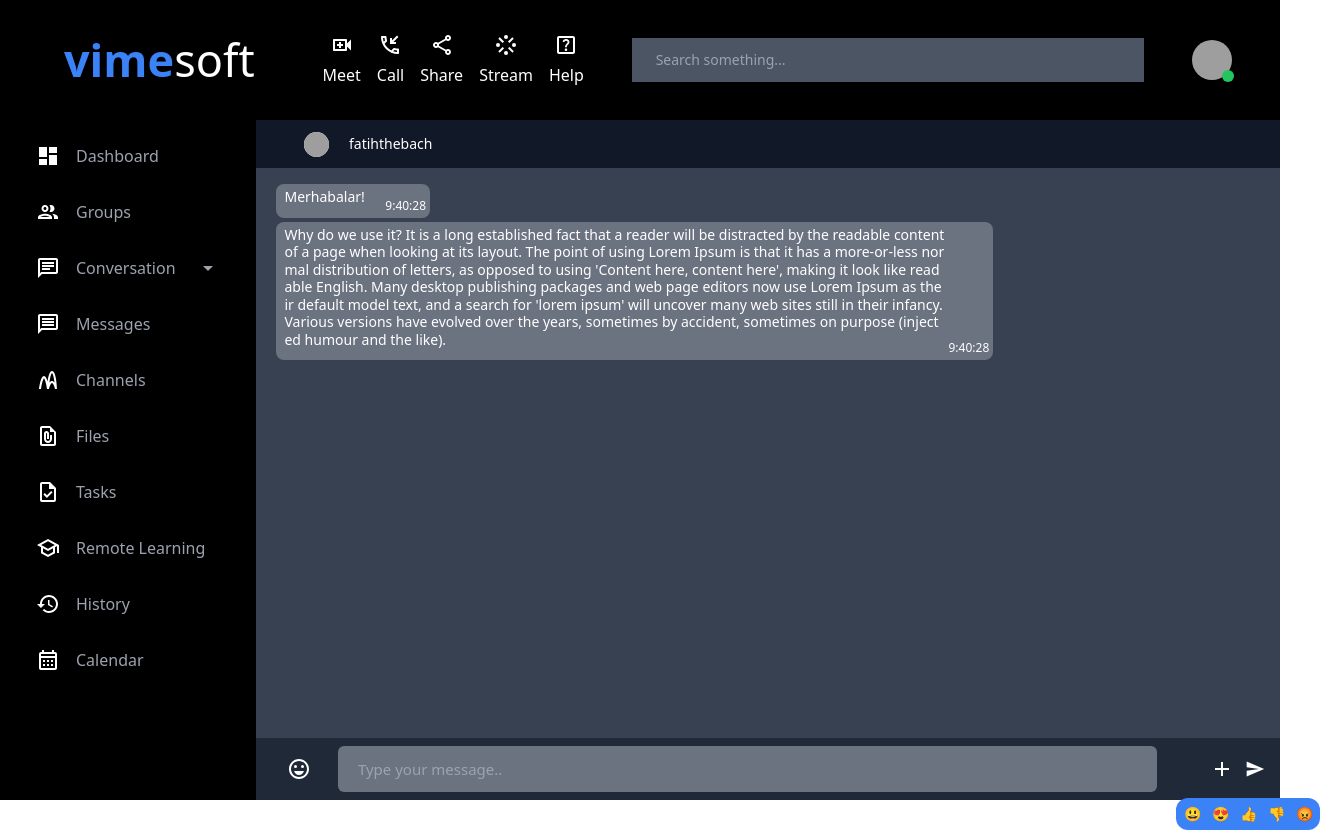
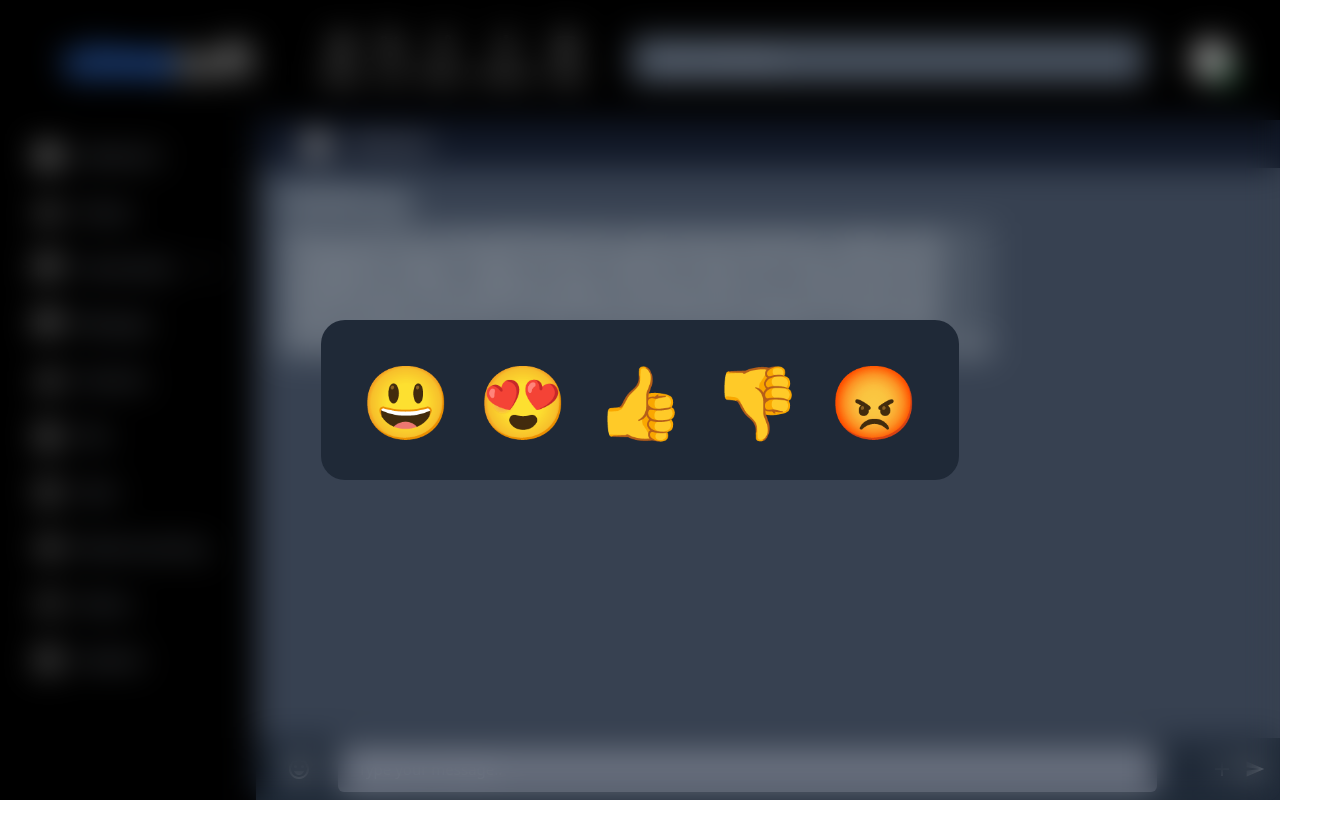
Before and after one commit to fatihgnc/tailwindcss-practice, a React (Create React App) app: page / in a window 1280 px wide. Shown: the whole page, 1320 px wide, since content can reach past the window. After the commit the page ends 800 px from the top, so only its background shows below. Built offline with nearby package versions, Linux system fonts and the light colour scheme; grey boxes are pictures that could not be loaded.

Commit message:
change styles and display

```diff
--- a/src/components/ChatMessage.js
+++ b/src/components/ChatMessage.js
@@ -1,50 +1,30 @@
-import { Reply } from '@mui/icons-material';
+import { AddReaction, Reply } from '@mui/icons-material';
 import { useState } from 'react';
 import { useDispatch, useSelector } from 'react-redux';
+import {
+  getSenderCount,
+  getSentEmojis,
+  isAnyReactionEmojiSent,
+  isMe,
+  printReactionEmojiSenders,
+} from './helpers/emojiHelpers';
 import ReactedEmoji from './ReactedEmoji';
-import ReactionEmojisBox from './ReactionEmojisBox';
 import { messageActions } from './store/message';
-
-const printReactionEmojiSenders = (emoji, reactedEmojis) => {
-  return `${getSendersOfReactionEmojis(emoji, reactedEmojis)
-    .map(JSON.stringify)
-    .join('\n')
-    .replace(/"/gm, '')}`;
-};
-const getSendersOfReactionEmojis = (emoji, reactedEmojis) => {
-  return reactedEmojis[emoji].senders;
-};
-const getSentEmojis = (reactedEmojis) =>
-  Object.keys(reactedEmojis).filter(
-    (emoji) => reactedEmojis[emoji].senders.length > 0
-  );
-const isMe = (currentUser, sender) => currentUser === sender;
-const isAnyEmojiSent = (reactedEmojis) =>
-  Object.values(reactedEmojis).some((emoji) => emoji.senders.length > 0);
+import { uiActions } from './store/ui';
 
 const ChatMessage = (props) => {
-  const [showReactionEmojis, setShowReactionEmojis] = useState(false);
   const [showReplyIcon, setShowReplyIcon] = useState(false);
+  const [showReactIcon, setShowReactIcon] = useState(false);
 
   const dispatch = useDispatch();
+
   const user = useSelector((state) => state.user);
   const messageState = useSelector((state) => state.message);
+
   const message = messageState.messages.find(
     (message) => message.id === props.id
   );
   const reactedEmojis = message.givenReactions;
-
-  const handleReactionEmojiSelection = (emoji) => {
-    dispatch(
-      messageActions.giveReactionToMessage({
-        username: user.username,
-        emoji,
-        id: message.id,
-      })
-    );
-    setShowReactionEmojis(false);
-    setShowReplyIcon(false);
-  };
 
   const replyToMessage = (_) => {
     props.setShowReplyBox(true);
@@ -52,12 +32,14 @@ const ChatMessage = (props) => {
     props.setMessageBeingReplied(message.messageContent);
   };
 
-  const messageContainerClasses = `min-w-[15%] w-fit max-w-[70%] pl-2 pt-1 text-white mb-1 transition rounded-lg relative ${
-    isAnyEmojiSent(reactedEmojis) ? 'pb-8' : 'pb-3'
+  const messageContainerClasses = `w-fit max-w-[70%] pl-1 pt-2 text-white transition rounded-lg relative ${
+    isAnyReactionEmojiSent(reactedEmojis)
+      ? 'min-w-[15%] mb-3 pb-5'
+      : 'min-w-[9%] mb-1 pb-2'
   } ${
     isMe(user.username, message.sender)
       ? 'ml-auto mr-[2%] bg-blue-500 text-white'
-      : 'ml-[2%] bg-gray-500'
+      : 'ml-[2%] bg-gray-600'
   }`;
 
   const replyContainerClasses = `px-2 py-1 ${
@@ -68,17 +50,17 @@ const ChatMessage = (props) => {
 
   return (
     <div
+      className='w-full'
       onMouseEnter={(e) => {
-        setShowReactionEmojis(true);
+        setShowReactIcon(true);
         setShowReplyIcon(true);
       }}
       onMouseLeave={(e) => {
-        setShowReactionEmojis(false);
+        setShowReactIcon(false);
         setShowReplyIcon(false);
       }}
-      onDoubleClick={replyToMessage}
-      className={messageContainerClasses}
     >
+      <div onDoubleClick={replyToMessage} className={messageContainerClasses}>
         {message.isReply && (
           <div className='pr-1'>
             <div className={replyContainerClasses}>
@@ -97,7 +79,6 @@ const ChatMessage = (props) => {
             </div>
           </div>
         )}
-      {/* reply icon */}
         {showReplyIcon && (
           <Reply
             onClick={replyToMessage}
@@ -105,29 +86,29 @@ const ChatMessage = (props) => {
             sx={{ fontSize: '14px' }}
           />
         )}
-      {/* reaction emojis */}
-      {showReactionEmojis && !isMe(user.username, message.sender) && (
-        <ReactionEmojisBox
-          isMe={isMe}
-          handleReactionEmojiSelection={handleReactionEmojiSelection}
+        {showReactIcon && !isMe(user.username, message.sender) && (
+          <AddReaction
+            onClick={(e) => {
+              dispatch(messageActions.setCurrentMessageId({ id: message.id }));
+              dispatch(uiActions.showReactionEmojis());
+            }}
+            className='absolute top-[50%] right-[-1.8rem] translate-y-[-50%] cursor-pointer'
+            sx={{ fontSize: '17px' }}
           />
         )}
-      {/* sending date */}
         <small className={`font-extralight absolute text-xs bottom-1 right-1`}>
           {message.sendingDate}
         </small>
-      {/* message content */}
         <div>
-        {/* <div className={`pt-1`}>
-          <span className='font-bold text-lg'>{props.sender}</span>
-        </div> */}
           <div className='pr-12'>
-          <p className={`font-light break-all text-sm w-fit leading-tight`}>
+            <p
+              className={`font-normal break-all text-sm w-fit leading-tight pl-1`}
+            >
               {message.messageContent}
             </p>
-          <div className='min-w-fit absolute inline-flex text-center bottom-1 left-2 text-xs'>
-            {isAnyEmojiSent(reactedEmojis) &&
-              getSentEmojis(reactedEmojis).map((emoji, idx) => (
+            {isAnyReactionEmojiSent(reactedEmojis) && (
+              <div className='min-w-fit absolute inline-flex bottom-[-.5rem] rounded-lg left-2 text-xs bg-gray-500 px-2 py-[.1rem]'>
+                {getSentEmojis(reactedEmojis).map((emoji, idx) => (
                   <ReactedEmoji
                     reactedEmojis={reactedEmojis}
                     emoji={emoji}
@@ -135,6 +116,13 @@ const ChatMessage = (props) => {
                     printUsers={printReactionEmojiSenders}
                   />
                 ))}
+                {getSenderCount(reactedEmojis) > 1 && (
+                  <small className='absolute bottom-0 right-1'>
+                    {getSenderCount(reactedEmojis)}
+                  </small>
+                )}
+              </div>
+            )}
           </div>
         </div>
       </div>
--- a/src/components/ReactedEmoji.js
+++ b/src/components/ReactedEmoji.js
@@ -1,13 +1,17 @@
+import { getSenderCount } from './helpers/emojiHelpers';
+
 const ReactedEmoji = (props) => {
   return (
     <div
       key={props.idx}
       title={props.printUsers(props.emoji, props.reactedEmojis)}
-      className='rounded-full text-center'
     >
-      <span className='inline-block mr-2'>
+      <span
+        className={`inline-block ${
+          getSenderCount(props.reactedEmojis) > 1 ? 'mr-2' : 'm-0'
+        }`}
+      >
         {props.emoji}
-        <small>{props.reactedEmojis[props.emoji].senders.length}</small>
       </span>
     </div>
   );
--- a/src/components/ReactionEmojisBox.js
+++ b/src/components/ReactionEmojisBox.js
@@ -1,50 +1,53 @@
+import { useDispatch, useSelector } from 'react-redux';
+import { messageActions } from './store/message';
+import { uiActions } from './store/ui';
+
 const ReactionEmojisBox = (props) => {
+  const dispatch = useDispatch();
+
+  const { username } = useSelector((state) => state.user);
+  const { selectedMessageId } = useSelector((state) => state.message);
+
+  const hideReactionEmojisBox = (e) => {
+    if (e.target.id === 'box-container')
+      dispatch(uiActions.hideReactionEmojis());
+  };
+
+  const reactToMessage = (e) => {
+    dispatch(
+      messageActions.giveReactionToMessage({
+        id: selectedMessageId,
+        emoji: e.target.textContent,
+        username,
+      })
+    );
+  };
+
   return (
     <div
+      onClick={hideReactionEmojisBox}
       className={
-        'absolute bottom-[-30px] right-[-40px] flex bg-blue-500 z-10 rounded-xl min-w-fit p-1 gap-1 text-sm items-center'
+        'absolute bottom-0 right-0 left-0 top-0 flex backdrop-blur-lg z-10 rounded-xl min-w-fit p-[.1rem] gap-[.1rem] text-sm items-center justify-center'
       }
+      id='box-container'
     >
-      <button
-        onClick={(e) =>
-          props.handleReactionEmojiSelection(e.target.textContent)
-        }
-        className='rounded-full transition duration-300 hover:bg-white p-1 w-6 h-6 inline-flex items-center justify-center cursor-pointer'
-      >
+      <div className='bg-gray-800 w-fit min-w-[50%] h-[20vh] relative rounded-3xl flex justify-between items-center px-10'>
+        <button onClick={reactToMessage} className='cursor-pointer text-7xl'>
           😃
         </button>
-      <button
-        onClick={(e) =>
-          props.handleReactionEmojiSelection(e.target.textContent)
-        }
-        className='rounded-full transition duration-300 hover:bg-white p-1 w-6 h-6 inline-flex items-center justify-center cursor-pointer'
-      >
+        <button onClick={reactToMessage} className='cursor-pointer text-7xl'>
           😍
         </button>
-      <button
-        onClick={(e) =>
-          props.handleReactionEmojiSelection(e.target.textContent)
-        }
-        className='rounded-full transition duration-300 hover:bg-white p-1 w-6 h-6 inline-flex items-center justify-center cursor-pointer'
-      >
+        <button onClick={reactToMessage} className=' cursor-pointer text-7xl'>
           👍
         </button>
-      <button
-        onClick={(e) =>
-          props.handleReactionEmojiSelection(e.target.textContent)
-        }
-        className='rounded-full transition duration-300 hover:bg-white p-1 w-6 h-6 inline-flex items-center justify-center cursor-pointer'
-      >
+        <button onClick={reactToMessage} className='cursor-pointer text-7xl'>
           👎
         </button>
-      <button
-        onClick={(e) =>
-          props.handleReactionEmojiSelection(e.target.textContent)
-        }
-        className='rounded-full transition duration-300 hover:bg-white p-1 w-6 h-6 inline-flex items-center justify-center cursor-pointer'
-      >
+        <button onClick={reactToMessage} className='cursor-pointer text-7xl'>
           😡
         </button>
+      </div>
     </div>
   );
 };
```
Lines whose indentation alone changed are shown as unchanged.
